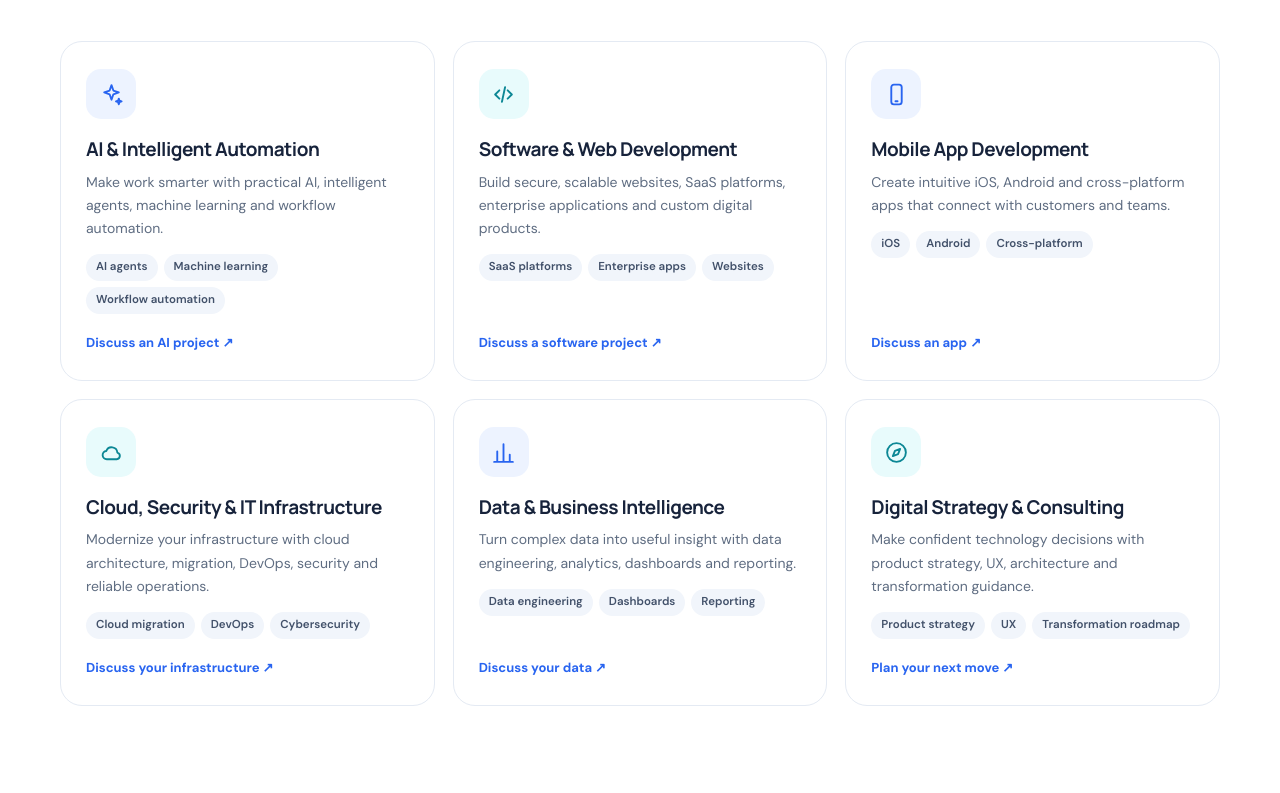
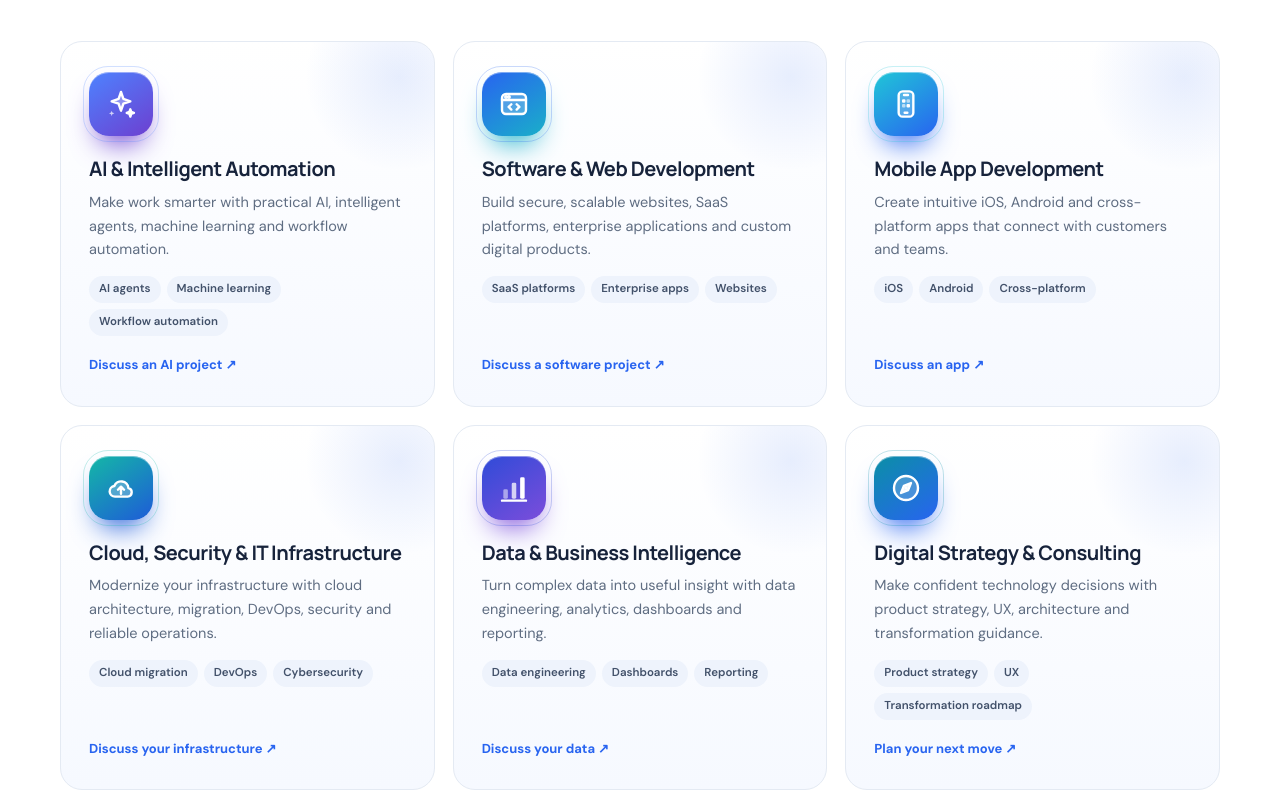
Before and after one commit to mahtsham/Ozuntech-website, a plain HTML site: page index.html in a window 1280 px wide. Shown: the part 1145-1938 px from the top of the page. Drawn offline with Linux system fonts and the light colour scheme.

Commit message:
Added premium icons

```diff
--- a/index.html
+++ b/index.html
@@ -170,6 +170,15 @@ footer a:hover{color:var(--blue)}
 @media(max-width:900px){.hero-grid,.split,.cta-inner{grid-template-columns:1fr}.hero-grid{gap:20px}.hero-art{min-height:390px}.services{grid-template-columns:repeat(2,1fr)}.process{grid-template-columns:repeat(3,1fr)}.footer-grid{grid-template-columns:1fr 1fr}.industries{grid-template-columns:repeat(2,1fr)}.cta-inner{gap:34px}}
 @media(max-width:650px){.container{width:min(var(--max),calc(100% - 32px))}.topbar .container{justify-content:center}.topbar .container span:last-child{display:none}.nav{height:68px}.menu-btn{display:block}.navlinks{display:none;position:absolute;left:0;right:0;top:68px;background:#fff;padding:18px 22px 24px;border-bottom:1px solid var(--line);flex-direction:column;align-items:stretch;gap:18px}.navlinks.open{display:flex}.navlinks .btn{width:100%}.hero{padding:65px 0 45px}.hero-grid{gap:5px}h1{font-size:38px}.lead{font-size:16px}.hero-art{min-height:330px;transform:scale(.86);margin:-5px -25px}.orbit{width:300px;height:300px}.core{width:185px;height:185px}.float-card.one{left:-2px;top:28px}.float-card.two{right:-8px;top:95px}.float-card.three{bottom:25px;left:0}.section{padding:65px 0}.services{grid-template-columns:1fr}.industries{grid-template-columns:repeat(2,1fr);gap:12px}.industry h3{font-size:17px}.industry p{font-size:12px}.ind-text{padding:16px 14px 18px}.process{grid-template-columns:1fr 1fr}.footer-grid{grid-template-columns:1fr 1fr;gap:25px}.copyright{flex-direction:column}.visual-panel{padding:20px}.cap-grid{grid-template-columns:1fr}.enquiry{padding:22px}.enquiry .row{grid-template-columns:1fr}.cta{padding:64px 0}}
 @media(max-width:390px){.process{grid-template-columns:1fr}.hero-actions .btn{width:100%}.footer-grid{grid-template-columns:1fr}}
+
+.service{position:relative;overflow:hidden;background:linear-gradient(180deg,#fff 0%,#F6F9FF 100%);padding:30px 28px}
+.service:before{content:"";position:absolute;right:-60px;top:-60px;width:190px;height:190px;border-radius:50%;background:radial-gradient(circle,rgba(40,100,240,.11),transparent 70%);pointer-events:none}
+.service:hover{border-color:#B9CEFA;box-shadow:0 24px 60px rgba(36,74,140,.16)}
+.service:nth-child(n) .service-icon{width:64px;height:64px;border-radius:20px;font-size:32px;background:linear-gradient(145deg,var(--c1),var(--c2));color:#fff;box-shadow:0 16px 28px -10px var(--c2),inset 0 1px 0 rgba(255,255,255,.4);margin-bottom:22px;position:relative}
+.service:nth-child(n) .service-icon:after{content:"";position:absolute;inset:-6px;border-radius:25px;border:1px solid var(--c1);opacity:.25}
+.service h3{font-size:20px}
+.service p{font-size:14.5px}
+.tags li{background:#EEF3FC}
 </style>
 </head>
 <body>
@@ -190,6 +199,14 @@ footer a:hover{color:var(--blue)}
   <symbol id="i-tag" viewBox="0 0 24 24"><path d="M3 12V4h8l10 10-8 8z"/><circle cx="7.5" cy="8.5" r="1"/></symbol>
 </svg>
 
+<svg width="0" height="0" style="position:absolute" aria-hidden="true" focusable="false">
+  <symbol id="p-ai" viewBox="0 0 24 24"><path d="M12 3l1.8 5.2L19 10l-5.2 1.8L12 17l-1.8-5.2L5 10l5.2-1.8z" fill="currentColor" fill-opacity=".3"/><path d="M19 16l.7 2 2 .7-2 .7-.7 2-.7-2-2-.7 2-.7z" fill="currentColor"/><path d="M5 17l.5 1.4L7 19l-1.5.6L5 21l-.5-1.4L3 19l1.5-.6z" fill="currentColor" fill-opacity=".7" stroke="none"/></symbol>
+  <symbol id="p-code" viewBox="0 0 24 24"><rect x="3" y="4.5" width="18" height="15" rx="3" fill="currentColor" fill-opacity=".22"/><path d="M3 9h18"/><circle cx="6" cy="6.8" r=".6" fill="currentColor"/><circle cx="8.2" cy="6.8" r=".6" fill="currentColor"/><path d="M10 12.2l-2 2 2 2M14 12.2l2 2-2 2"/></symbol>
+  <symbol id="p-mobile" viewBox="0 0 24 24"><rect x="6.5" y="2.5" width="11" height="19" rx="3" fill="currentColor" fill-opacity=".22"/><path d="M10.5 5.2h3"/><rect x="9" y="8.5" width="2.6" height="2.6" rx=".8" fill="currentColor" stroke="none"/><rect x="12.4" y="8.5" width="2.6" height="2.6" rx=".8" fill="currentColor" fill-opacity=".6" stroke="none"/><rect x="9" y="12" width="2.6" height="2.6" rx=".8" fill="currentColor" fill-opacity=".6" stroke="none"/><rect x="12.4" y="12" width="2.6" height="2.6" rx=".8" fill="currentColor" stroke="none"/><path d="M11 18.6h2"/></symbol>
+  <symbol id="p-cloud" viewBox="0 0 24 24"><path d="M7.5 18.5a4 4 0 01-.5-7.97 5.5 5.5 0 0110.6 1.5 3.3 3.3 0 01-.6 6.47z" fill="currentColor" fill-opacity=".25"/><path d="M12 16.3v-5M9.7 13.3l2.3-2.3 2.3 2.3"/></symbol>
+  <symbol id="p-data" viewBox="0 0 24 24"><rect x="4" y="13" width="3.4" height="7" rx="1" fill="currentColor" fill-opacity=".5" stroke="none"/><rect x="10.3" y="8" width="3.4" height="12" rx="1" fill="currentColor" fill-opacity=".75" stroke="none"/><rect x="16.6" y="4" width="3.4" height="16" rx="1" fill="currentColor" stroke="none"/><path d="M3 21.5h18"/></symbol>
+  <symbol id="p-strategy" viewBox="0 0 24 24"><circle cx="12" cy="12" r="9" fill="currentColor" fill-opacity=".2"/><path d="M15.7 8.3l-2.1 5.3-5.3 2.1 2.1-5.3z" fill="currentColor" fill-opacity=".9"/><circle cx="12" cy="12" r=".9" fill="#fff" stroke="none"/></symbol>
+</svg>
 <a class="skip" href="#main">Skip to content</a>
 <div class="topbar"><div class="container"><span>Software &amp; AI consultancy</span><span>AI · Custom Software · Mobile · Cloud · Data</span></div></div>
 <header>
@@ -226,12 +243,12 @@ footer a:hover{color:var(--blue)}
   <div class="container">
     <div class="section-head"><div class="kicker">What we do</div><h2>Software, AI, mobile and cloud, <span class="gradient">under one roof.</span></h2><p>Bring your technology needs together. We combine strategy, engineering and creative thinking to deliver solutions that make a difference.</p></div>
     <div class="services">
-      <article class="service"><div class="service-icon"><svg class="i"><use href="#i-ai"/></svg></div><h3>AI &amp; Intelligent Automation</h3><p>Make work smarter with practical AI, intelligent agents, machine learning and workflow automation.</p><ul class="tags"><li>AI agents</li><li>Machine learning</li><li>Workflow automation</li></ul><a class="learn" href="#contact" data-service="AI &amp; intelligent automation">Discuss an AI project ↗</a></article>
-      <article class="service"><div class="service-icon"><svg class="i"><use href="#i-code"/></svg></div><h3>Software &amp; Web Development</h3><p>Build secure, scalable websites, SaaS platforms, enterprise applications and custom digital products.</p><ul class="tags"><li>SaaS platforms</li><li>Enterprise apps</li><li>Websites</li></ul><a class="learn" href="#contact" data-service="Software &amp; web development">Discuss a software project ↗</a></article>
-      <article class="service"><div class="service-icon"><svg class="i"><use href="#i-mobile"/></svg></div><h3>Mobile App Development</h3><p>Create intuitive iOS, Android and cross-platform apps that connect with customers and teams.</p><ul class="tags"><li>iOS</li><li>Android</li><li>Cross-platform</li></ul><a class="learn" href="#contact" data-service="Mobile app development">Discuss an app ↗</a></article>
-      <article class="service"><div class="service-icon"><svg class="i"><use href="#i-cloud"/></svg></div><h3>Cloud, Security &amp; IT Infrastructure</h3><p>Modernize your infrastructure with cloud architecture, migration, DevOps, security and reliable operations.</p><ul class="tags"><li>Cloud migration</li><li>DevOps</li><li>Cybersecurity</li></ul><a class="learn" href="#contact" data-service="Cloud &amp; IT infrastructure">Discuss your infrastructure ↗</a></article>
-      <article class="service"><div class="service-icon"><svg class="i"><use href="#i-data"/></svg></div><h3>Data &amp; Business Intelligence</h3><p>Turn complex data into useful insight with data engineering, analytics, dashboards and reporting.</p><ul class="tags"><li>Data engineering</li><li>Dashboards</li><li>Reporting</li></ul><a class="learn" href="#contact" data-service="Data &amp; business intelligence">Discuss your data ↗</a></article>
-      <article class="service"><div class="service-icon"><svg class="i"><use href="#i-compass"/></svg></div><h3>Digital Strategy &amp; Consulting</h3><p>Make confident technology decisions with product strategy, UX, architecture and transformation guidance.</p><ul class="tags"><li>Product strategy</li><li>UX</li><li>Transformation roadmap</li></ul><a class="learn" href="#contact" data-service="Digital strategy &amp; consulting">Plan your next move ↗</a></article>
+      <article class="service" style="--c1:#4D83FF;--c2:#6D3FD0"><div class="service-icon"><svg class="i"><use href="#p-ai"/></svg></div><h3>AI &amp; Intelligent Automation</h3><p>Make work smarter with practical AI, intelligent agents, machine learning and workflow automation.</p><ul class="tags"><li>AI agents</li><li>Machine learning</li><li>Workflow automation</li></ul><a class="learn" href="#contact" data-service="AI &amp; intelligent automation">Discuss an AI project ↗</a></article>
+      <article class="service" style="--c1:#2864F0;--c2:#1AAFC9"><div class="service-icon"><svg class="i"><use href="#p-code"/></svg></div><h3>Software &amp; Web Development</h3><p>Build secure, scalable websites, SaaS platforms, enterprise applications and custom digital products.</p><ul class="tags"><li>SaaS platforms</li><li>Enterprise apps</li><li>Websites</li></ul><a class="learn" href="#contact" data-service="Software &amp; web development">Discuss a software project ↗</a></article>
+      <article class="service" style="--c1:#20C6D7;--c2:#2864F0"><div class="service-icon"><svg class="i"><use href="#p-mobile"/></svg></div><h3>Mobile App Development</h3><p>Create intuitive iOS, Android and cross-platform apps that connect with customers and teams.</p><ul class="tags"><li>iOS</li><li>Android</li><li>Cross-platform</li></ul><a class="learn" href="#contact" data-service="Mobile app development">Discuss an app ↗</a></article>
+      <article class="service" style="--c1:#14B8A6;--c2:#1E5BD8"><div class="service-icon"><svg class="i"><use href="#p-cloud"/></svg></div><h3>Cloud, Security &amp; IT Infrastructure</h3><p>Modernize your infrastructure with cloud architecture, migration, DevOps, security and reliable operations.</p><ul class="tags"><li>Cloud migration</li><li>DevOps</li><li>Cybersecurity</li></ul><a class="learn" href="#contact" data-service="Cloud &amp; IT infrastructure">Discuss your infrastructure ↗</a></article>
+      <article class="service" style="--c1:#2F4BD8;--c2:#7C4DDB"><div class="service-icon"><svg class="i"><use href="#p-data"/></svg></div><h3>Data &amp; Business Intelligence</h3><p>Turn complex data into useful insight with data engineering, analytics, dashboards and reporting.</p><ul class="tags"><li>Data engineering</li><li>Dashboards</li><li>Reporting</li></ul><a class="learn" href="#contact" data-service="Data &amp; business intelligence">Discuss your data ↗</a></article>
+      <article class="service" style="--c1:#0B8FA6;--c2:#2864F0"><div class="service-icon"><svg class="i"><use href="#p-strategy"/></svg></div><h3>Digital Strategy &amp; Consulting</h3><p>Make confident technology decisions with product strategy, UX, architecture and transformation guidance.</p><ul class="tags"><li>Product strategy</li><li>UX</li><li>Transformation roadmap</li></ul><a class="learn" href="#contact" data-service="Digital strategy &amp; consulting">Plan your next move ↗</a></article>
     </div>
   </div>
 </section>
```
